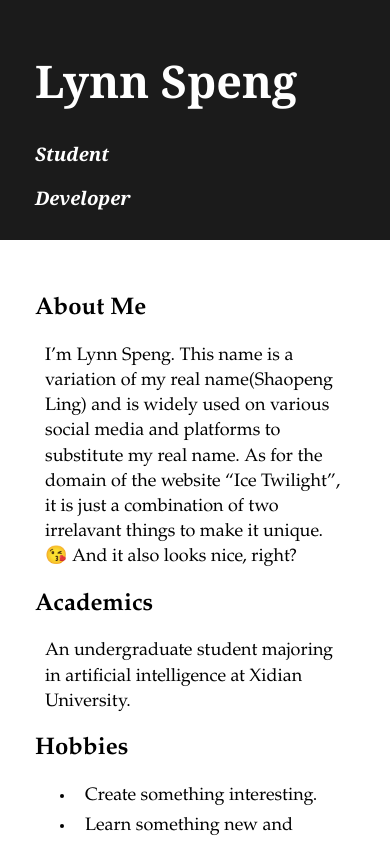
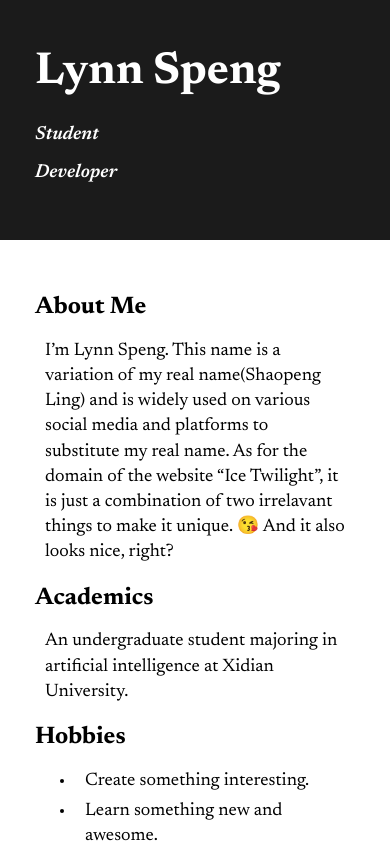
Before and after one commit to Lynn-Speng/Portfolio, a Vue app: page / in a window 390 px wide. Shown: the top 844 px of the page. Built offline with nearby package versions, Linux system fonts and the light colour scheme.

Commit message:
adjust fonts, use Newsreader Google Font

```diff
--- a/src/App.vue
+++ b/src/App.vue
@@ -24,8 +24,11 @@ export default {
 </script>
 
 <style>
+@import url("https://fonts.googleapis.com/css2?family=Newsreader:ital,wght@0,400;0,600;0,700;1,600&display=swap");
 body {
+  padding: 0;
   margin: 0;
+  font-family: "Newsreader", serif;
 }
 
 a {
--- a/src/components/Banner.vue
+++ b/src/components/Banner.vue
@@ -33,17 +33,14 @@ export default {
   padding: 100px 50px;
 }
 
-.title {
-  font-family: "Georgia";
-}
-
 .title h1 {
   font-size: 45px;
+  font-weight: 700;
 }
 
 .title h3 {
   font-style: italic;
-  font-weight: bold;
+  font-weight: 600;
 }
 
 .illustration {
@@ -67,11 +64,6 @@ export default {
     padding: 10px 50px;
   }
 
-  .illustration {
-    flex: 1;
-    /* display: none; */
-  }
-
   .illustration img {
     width: 313px;
     height: 250px;
@@ -91,14 +83,7 @@ export default {
   }
 
   .illustration {
-    flex: 1;
     display: none;
-  }
-
-  .illustration img {
-    width: 500px;
-    height: 400px;
-    object-fit: fill;
   }
 }
 
@@ -123,7 +108,6 @@ export default {
   }
 
   .illustration {
-    flex: 1;
     display: none;
   }
 }
--- a/src/components/Content.vue
+++ b/src/components/Content.vue
@@ -54,13 +54,10 @@ export default {
   padding: 50px 500px;
 }
 
-.item {
-  font-family: "Palatino Linotype";
-}
-
 .item p {
   line-height: 140%;
   font-size: 18px;
+  font-weight: 400;
   margin: 10px 15px;
 }
 
@@ -79,10 +76,6 @@ export default {
     padding: 35px 35px;
   }
 
-  .item {
-    font-family: "Palatino Linotype";
-  }
-
   .item p {
     margin: 5px 10px;
   }
@@ -94,10 +87,6 @@ export default {
     padding: 20px 30px;
   }
 
-  .item {
-    font-family: "Palatino Linotype";
-  }
-
   .item h2 {
     font-size: 22px;
   }
--- a/src/components/Footer.vue
+++ b/src/components/Footer.vue
@@ -24,7 +24,6 @@ export default {
   padding: 10px 500px;
 }
 .footer p {
-  font-family: "Palatino Linotype";
   text-align: center;
   text-decoration: blue;
   margin: 5px auto;
```
Also changed, not shown: 1 other file (tests, documents, lock files or other folders).
